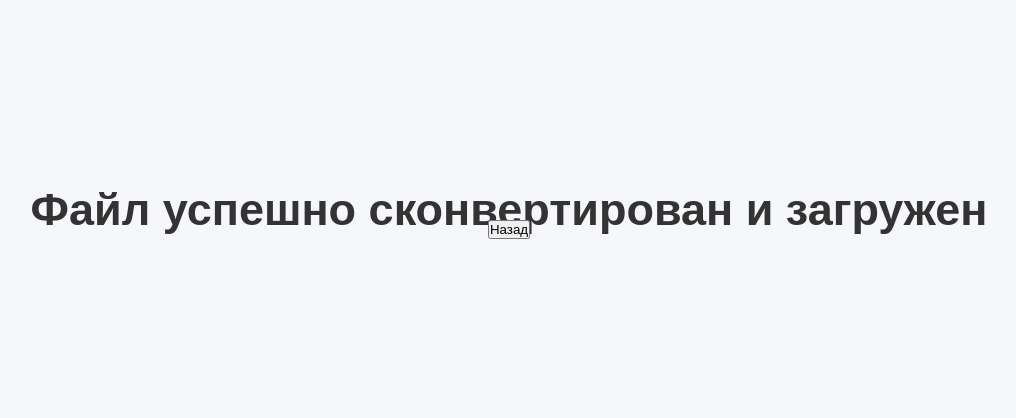
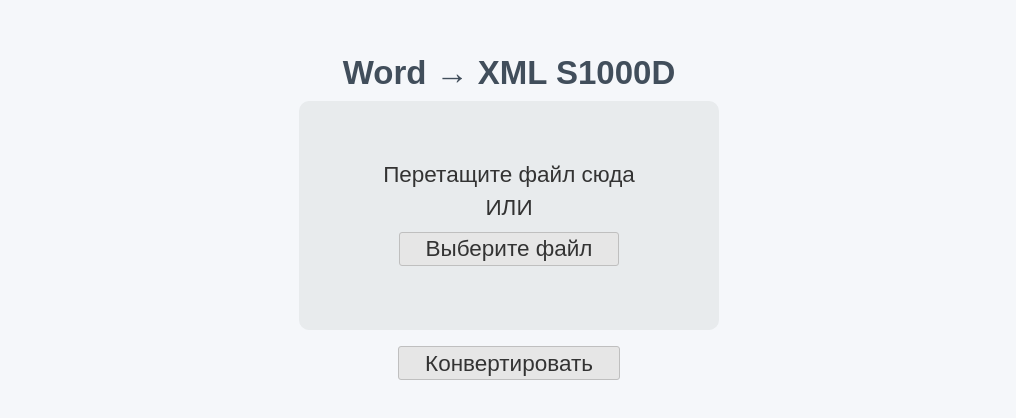
Before and after one commit to Atonim/XML-S1000D-Converter, a Vue app in the folder client/: page /getResult in a window 1280 px wide. Shown: the part 180-598 px from the top of the page, without its empty margins (131-1147 px from the left). Built offline with nearby package versions, Linux system fonts and the light colour scheme.

Commit message:
Удаление ResultPage, VueRouter (LEARNING_CENTER-1319)

```diff
--- a/client/src/App.vue
+++ b/client/src/App.vue
@@ -1,5 +1,14 @@
 <template>
   <div class="app">
-    <router-view/>
+    <MainPage/>
   </div>
 </template>
+
+<script>
+import MainPage from '@/pages/MainPage.vue'
+export default {
+  components: {
+    MainPage
+  }
+}
+</script>
--- a/client/src/assets/scss/global.scss
+++ b/client/src/assets/scss/global.scss
@@ -50,7 +50,6 @@ body {
 		row-gap: 16px;
 	}
 	&__header {
-		background-color: #fff;
 		@include font(
 			$font_weight: 700,
 			$line_height: 25px,
@@ -129,7 +128,8 @@ body {
 		}
 	}
 	&__warning {
-		// maybe change later
+    @include flex($flex-direction: row);
+    column-gap: 8px;
 		@include font(
 			$font_weight: 400,
 			$line_height: 15px,
--- a/client/src/main.js
+++ b/client/src/main.js
@@ -1,7 +1,6 @@
 import { createApp } from 'vue'
 import App from './App'
-import router from '@/router/router'
 import '@/assets/scss/global.scss'
 
 const app = createApp(App);
-app.use(router).mount('#app')
+app.mount('#app')
--- a/client/src/pages/MainPage.vue
+++ b/client/src/pages/MainPage.vue
@@ -38,6 +38,18 @@
       </span>
     </div>
   </div>
+  <!-- modal window
+<div class="result-page">
+		<h1 class="result-page__header header">
+			Файл успешно сконвертирован и загружен
+		</h1>
+		<button
+			class="result-page__back-btn"
+			@click="$router.push({ name: 'main-page' })">
+			Назад
+		</button>
+	</div>
+  -->
 </template>
 
 <script>
@@ -83,7 +95,6 @@ export default {
       return uploaderFile.value.name.split('.').pop();
     }
 
-
     return {
       uploaderFile,
       isLoading,
@@ -122,7 +133,8 @@ export default {
         console.log('Request execution error: ' + error.message)
       } finally {
          this.toggleLoading()
-         this.$router.push({ name: 'result-page' });
+         //this.$router.push({ name: 'result-page' });
+         //replace modal window
       }
     }
   },
--- a/client/src/pages/ResultPage.vue
+++ /dev/null
@@ -1,12 +0,0 @@
-<template>
-	<div class="result-page">
-		<h1 class="result-page__header header">
-			Файл успешно сконвертирован и загружен
-		</h1>
-		<button
-			class="result-page__back-btn"
-			@click="$router.push({ name: 'main-page' })">
-			Назад
-		</button>
-	</div>
-</template>
--- a/client/src/router/router.js
+++ /dev/null
@@ -1,22 +0,0 @@
-import { createRouter, createWebHistory } from 'vue-router';
-import MainPage from '@/pages/MainPage'
-import ResultPage from '@/pages/ResultPage'
-
-const routes = [
-  {
-    path: '/',
-    name: 'main-page',
-    component: MainPage
-  },
-  {
-    path: '/getResult',
-    name: 'result-page',
-    component: ResultPage
-  }
-]
-const router = createRouter({
-  routes,
-  history: createWebHistory(process.env.BASE_URL)
-})
-
-export default router;
```
